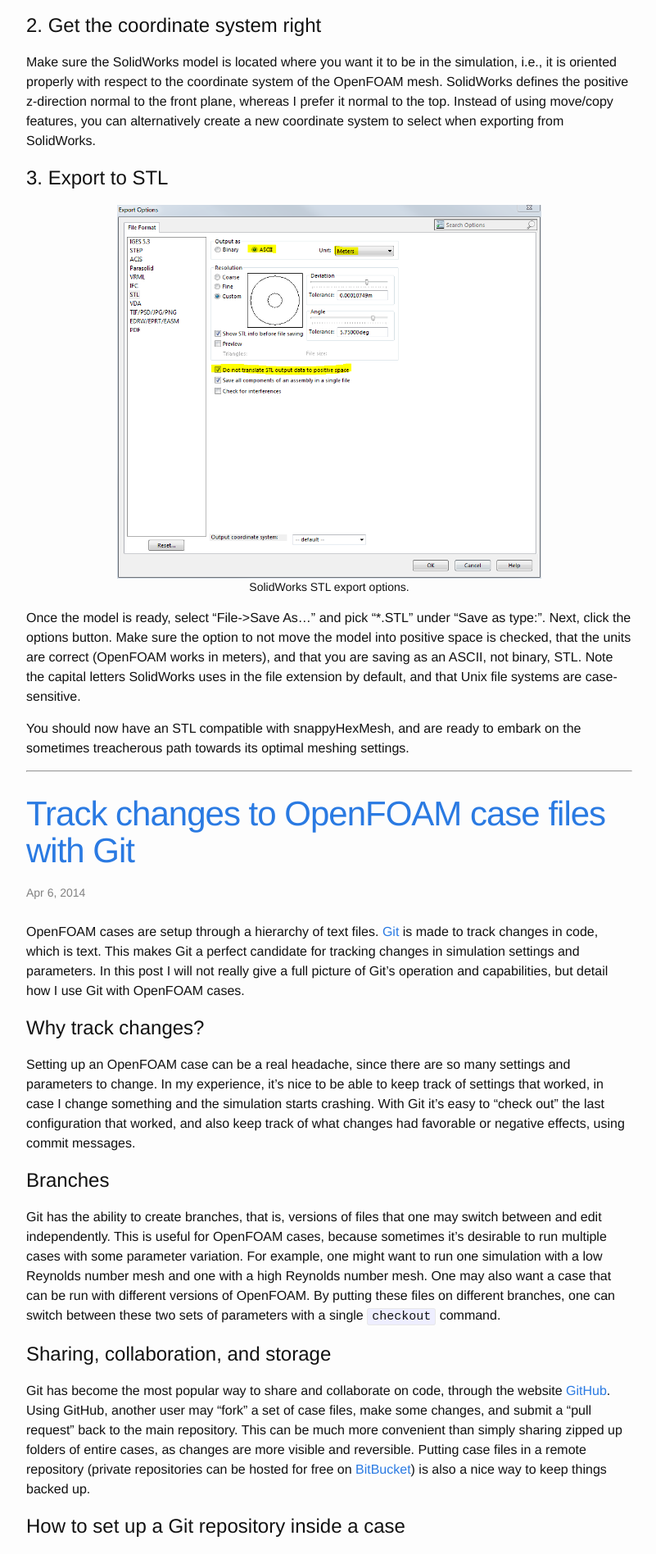
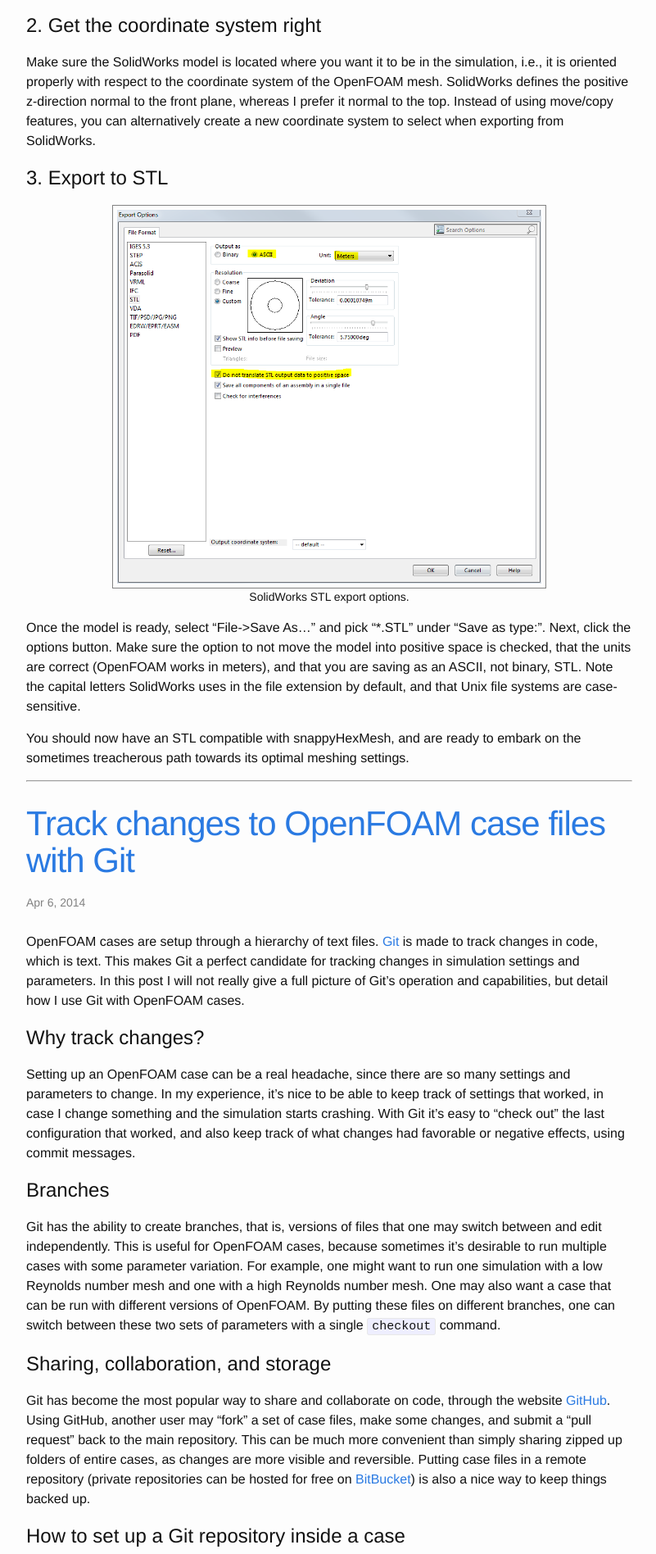
Before and after one commit to petebachant/petebachant.github.io, a Jekyll site: the page built from index.html, in a window 1280 px wide. Shown: the part 505-2401 px from the top of the page at 82% size, without its empty margins (238-1039 px from the left). Built offline with Jekyll 4.4.1, drawn with Linux system fonts in a browser that asks for light colours; Markdown is read by kramdown in place of the engine named in the settings; formulas are drawn with MathJax 3; a script that is not in the unit is left out.

Commit message:
Put grey border around all images by default

```diff
--- a/_sass/_base.scss
+++ b/_sass/_base.scss
@@ -43,6 +43,8 @@ ul, ol, dl, figure,
 img {
     max-width: 100%;
     vertical-align: middle;
+    border: 1px solid $grey-color;
+    padding: 5px;
 }
 
 .float-right {
```
